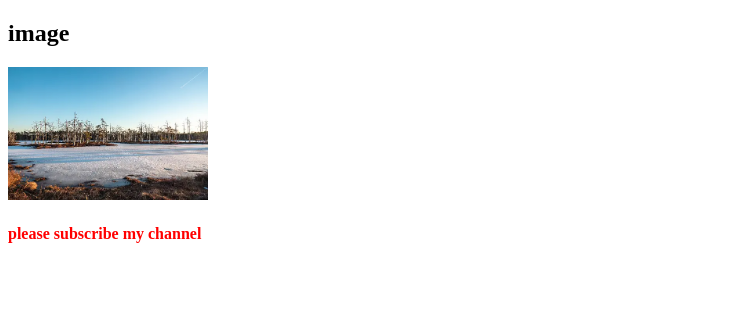
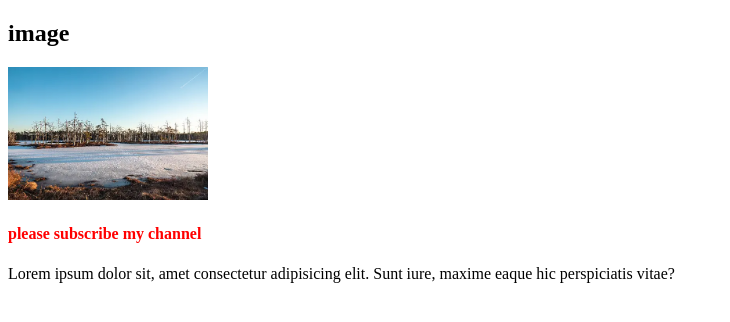
Before and after one commit to shohan15020/my-second-github-rep, a plain HTML site: page index.html in a window 1280 px wide. Shown: the whole page, without its empty margins (0-730 px from the left). Drawn offline with Linux system fonts and the light colour scheme.

Commit message:
submit commit

```diff
--- a/index.html
+++ b/index.html
@@ -11,5 +11,6 @@
     <img src="image/image1.webp" alt="">
 
     <h4>please subscribe my channel</h4>
+    <p>Lorem ipsum dolor sit, amet consectetur adipisicing elit. Sunt iure, maxime eaque hic perspiciatis vitae?</p>
 </body>
 </html>
```
